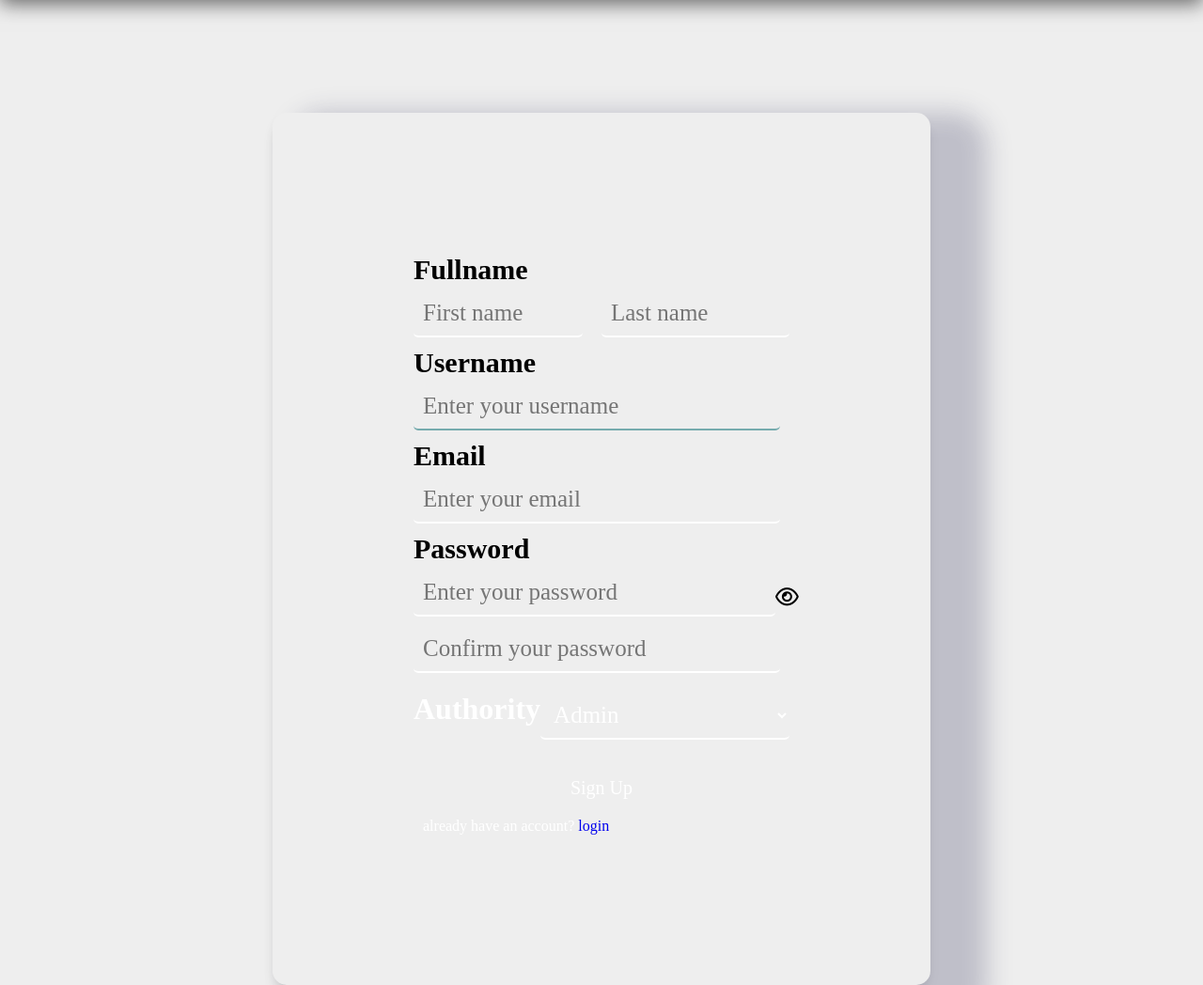
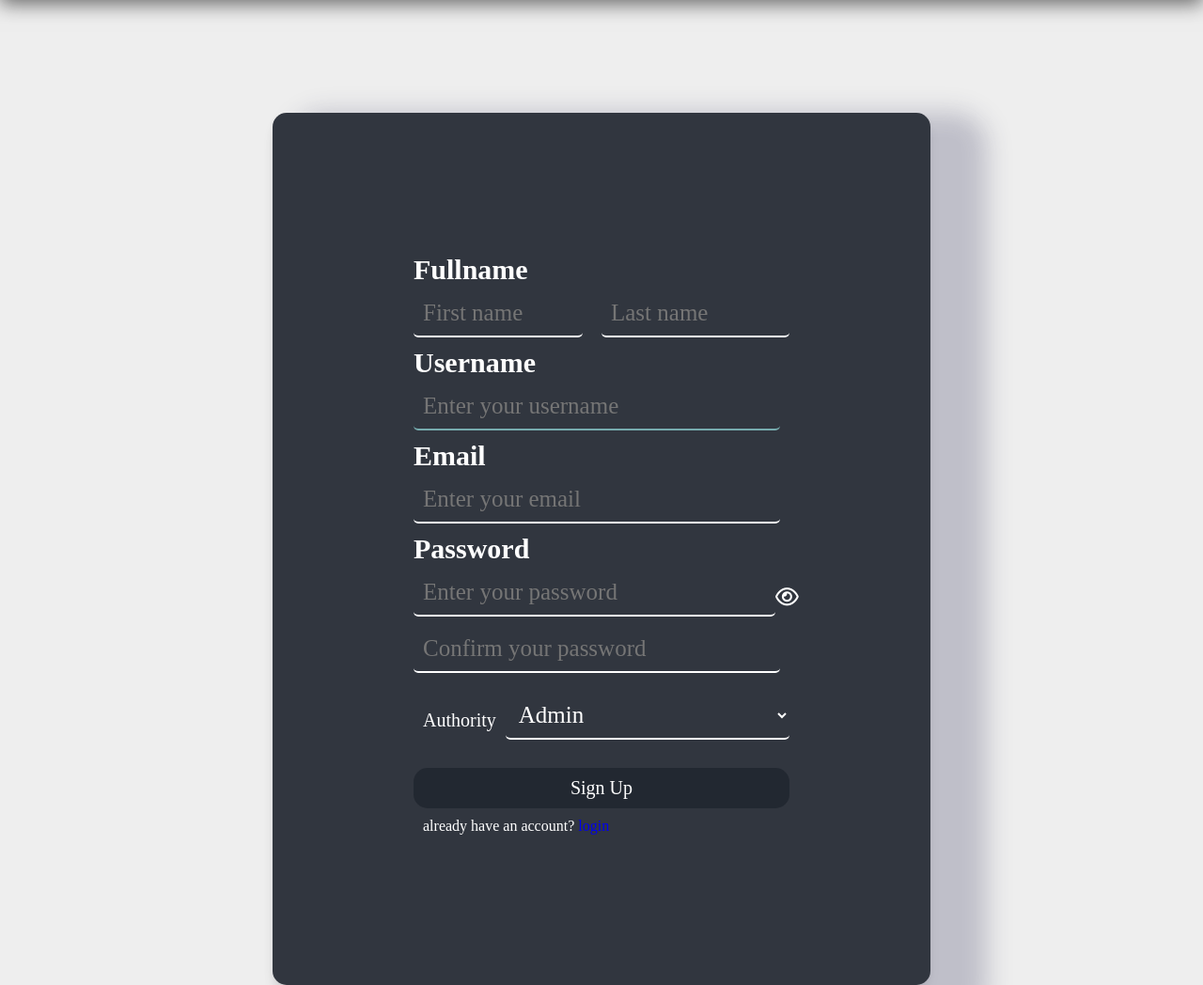
Before and after one commit to Feglawy/Assignment-Library-website, a Django app: page /accounts/signup/ in a window 1280 px wide. Shown: the part 80-1128 px from the top of the page at 94% size. Run offline with Django 5.2, Linux system fonts and the light colour scheme; some web fonts are replaced.

Commit message:
.........

```diff
--- a/library/static/CSS/rule.css
+++ b/library/static/CSS/rule.css
@@ -35,7 +35,6 @@
   box-sizing: border-box;
   list-style: none;
   font-family: "Madimi One";
-  transition: all 0.2s;
 }
 
 .en-lang {
--- a/library/static/JS/navigationBar.js
+++ b/library/static/JS/navigationBar.js
@@ -4,12 +4,17 @@
   document.body.className = theme;
   localStorage.setItem("theme", theme);
 }
+if (currentTheme === "auto") {
+  localStorage.setItem("theme", "light-theme");
+}
 
 if (currentTheme) {
   setTheme(currentTheme);
-  if (currentTheme === "dark" && themeToggle) {
+  if (currentTheme === "dark") {
     themeToggle.checked = true;
   }
+} else {
+  setTheme("light-theme");
 }
 
 // change menu icon
--- a/templates/accounts/signup.html
+++ b/templates/accounts/signup.html
@@ -37,7 +37,7 @@
     </div>
     {{form.password2}}
     <div id="Authority">
-      <h1 class="Admin">Authority</h1>
+      <label class="Admin" for="user_type" style="text-align: center;padding: 10px;">Authority</label>
       {{form.user_type}}
     </div>
 
--- a/templates/base.html
+++ b/templates/base.html
@@ -14,6 +14,7 @@
     <!-- the navigation bar container -->
     <div id="nav-container">{% include "navbar.html" %}</div>
 
-    {% block content%} {% endblock%}
+    {% block content%} {% endblock content %}
+    {% block script %}{% endblock script %}
   </body>
 </html>
--- a/templates/library/AvailableBooks.html
+++ b/templates/library/AvailableBooks.html
@@ -19,8 +19,8 @@
         <a class="previewButton" href="{{book.get_absolute_url}}">Details</a>
       </div>
     {% endfor %}
-</div>
   </div>
-  <script type="module" src="{% static "JS/Books.js" %}" defer></script>
 
 {% endblock content %}
+
+{% block script %}  <script type="module" src="{% static "JS/Books.js" %}" defer></script>{% endblock script %}
--- a/templates/library/BorrowedBooks.html
+++ b/templates/library/BorrowedBooks.html
@@ -16,6 +16,8 @@
 <div class="books-section" id="borrowed-Books-section"></div>
 <div id="popup"></div>
 
-<!-- scripts -->
+{% endblock content %}
+
+{% block script %}
 <script type="module" src="{% static "JS/Books.js" %}" defer></script>
-{% endblock content %}
+{% endblock script %}
--- a/templates/library/index.html
+++ b/templates/library/index.html
@@ -65,5 +65,6 @@
     {% endfor %}
   </div>
 </div>
-<script type="module" src="{% static "JS/home.js" %}" defer></script>
 {% endblock content %}
+
+{% block script %}<script type="module" src="{% static "JS/home.js" %}" defer></script>{% endblock script %}
```
Also changed, not shown: library/static/JS/home.js (+5 -2 lines).
